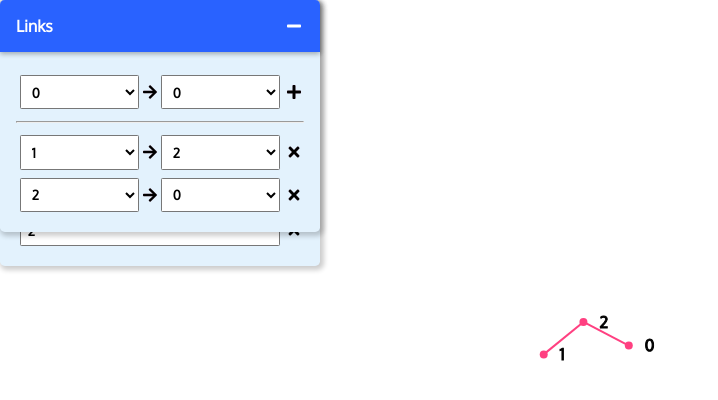
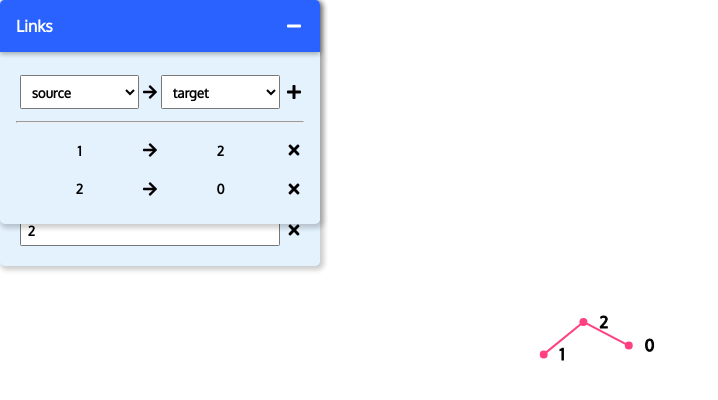
Before and after one commit to romangvk/graph-explorer, a React (Create React App) app: page / in a window 1280 px wide. Shown: the top 400 px of the page, without its empty margins (0-718 px from the left). Built offline with nearby package versions, Linux system fonts and the light colour scheme.

Commit message:
separated LinkEditor from Link

```diff
--- a/src/App.js
+++ b/src/App.js
@@ -3,6 +3,7 @@ import React, { useRef, useState } from 'react';
 import GraphDisplay from './components/GraphDisplay';
 import NodeEditor from './components/NodeEditor';
 import LinkEditor from './components/LinkEditor';
+import Link from './components/Link';
 import * as G from './util/graph';
 import { faPlus, faTimes } from '@fortawesome/free-solid-svg-icons'
 import FloatingPanel from './components/FloatingPanel';
@@ -56,23 +57,22 @@ function App() {
       </FloatingPanel>
       <FloatingPanel title="Links">
         <LinkEditor nodes={graph.nodes}
-          icon={faPlus} sourcePlaceholder="source" targetPlaceholder="target"
+          icon={faPlus}
           action={(source, target) => {
             setGraph((old) => G.addLink(old, source, target));
           }} />
         <hr />
         <div className="list">
           {graph.links.map((link, i) => {
+            let sourceV = link.source.v != null ? link.source.v : link.source;
+            let targetV = link.target.v != null ? link.target.v : link.target;
+            let sourceId = link.source.id != null ? link.source.id : link.source;
+            let targetId = link.target.id != null ? link.target.id : link.target;
             return (
-              <LinkEditor key={i}
-                nodes={graph.nodes}
-                source={typeof link.source === 'number' ? link.source : link.source.id}
-                target={typeof link.target === 'number' ? link.target : link.target.id}
-                action={(source, target) => {
-                  setGraph((old) => {
-                    return G.removeLink(old, source, target);
-                  });
-                }}
+              <Link key={i}
+                source={sourceV}
+                target={targetV}
+                action={() => { setGraph((old) => G.removeLink(old, sourceId, targetId)) }}
                 icon={faTimes} />
             );
           })}
--- /dev/null
+++ b/src/components/Link.css
@@ -0,0 +1,17 @@
+div.link {
+    display: flex;
+    justify-content: center;
+    align-items: center;
+    transition: all 0.5s cubic-bezier(0.165, 0.84, 0.44, 1);
+}
+
+div.link-value {
+    box-sizing: border-box;
+    width: 100%;
+    font-family: inherit;
+    font-size: smaller;
+    font-weight: bold;
+    margin: .3em;
+    padding: .5em;
+    overflow: hidden;
+}
--- /dev/null
+++ b/src/components/Link.js
@@ -0,0 +1,19 @@
+import './Link.css';
+import React, { useRef } from 'react';
+import { FontAwesomeIcon } from '@fortawesome/react-fontawesome';
+import { faArrowRight } from '@fortawesome/free-solid-svg-icons';
+
+function Link({ source, target, icon, action }) {
+    const sourceRef = useRef();
+    const targetRef = useRef();
+    return (
+        <div className="link">
+            <div ref={sourceRef} className="link-value">{source}</div>
+            <FontAwesomeIcon icon={faArrowRight} fixedWidth />
+            <div ref={targetRef} className="link-value">{target}</div>
+            <div className="action"><FontAwesomeIcon icon={icon} fixedWidth onClick={() => action()} />
+            </div>
+        </div>
+    );
+}
+export default Link;
--- a/src/components/LinkEditor.js
+++ b/src/components/LinkEditor.js
@@ -3,26 +3,24 @@ import React, { useRef } from 'react';
 import { FontAwesomeIcon } from '@fortawesome/react-fontawesome';
 import { faArrowRight } from '@fortawesome/free-solid-svg-icons';
 
-function LinkEditor({ change, action, source, target, icon, nodes }) {
+function LinkEditor({ action, icon, nodes }) {
     const sourceRef = useRef();
     const targetRef = useRef();
     return (
         <div className="link">
             <select ref={sourceRef} className="link"
-                onChange={() => change && change(sourceRef.current.value, targetRef.current.value)}
-                defaultValue={source ? source : "source"}>
+                defaultValue="source">
+                <option disabled hidden>source</option>
                 {nodes && nodes.map((node, i) => <option key={i} value={node.id}>{node.v}</option>)}
             </select>
             <FontAwesomeIcon icon={faArrowRight} fixedWidth />
             <select ref={targetRef} className="link"
-                onChange={() => change && change(sourceRef.current.value, targetRef.current.value)}
-                defaultValue={target ? target : "target"}>
+                defaultValue="target">
+                <option disabled hidden>target</option>
                 {nodes && nodes.map((node, i) => <option key={i} value={node.id}>{node.v}</option>)}
             </select>
             <div className="action"><FontAwesomeIcon icon={icon} fixedWidth
-                onClick={() => {
-                    action(parseInt(sourceRef.current.value, 10), parseInt(targetRef.current.value, 10));
-                }} />
+                onClick={() => action(parseInt(sourceRef.current.value, 10), parseInt(targetRef.current.value, 10))} />
             </div>
         </div>
     );
```
